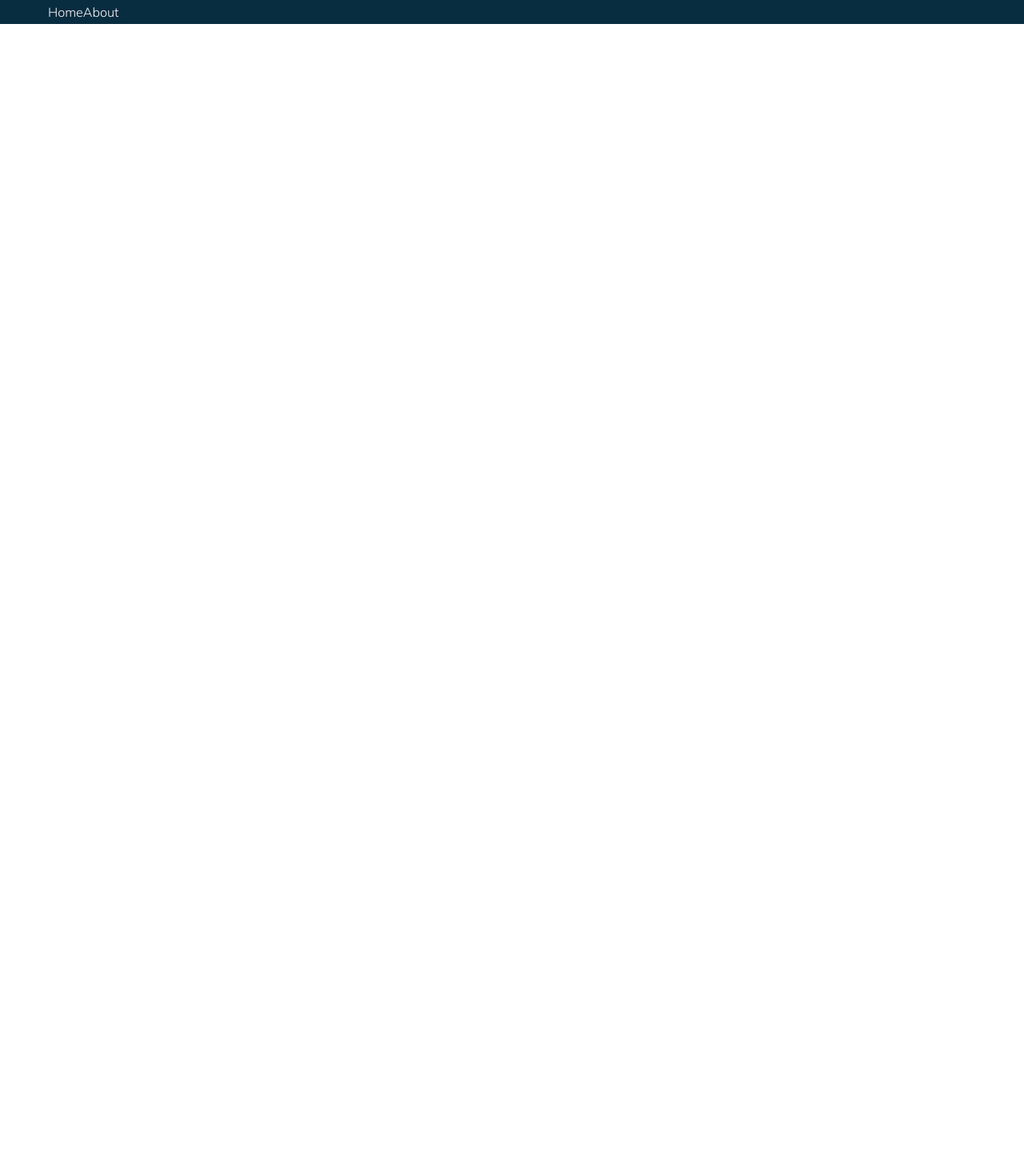
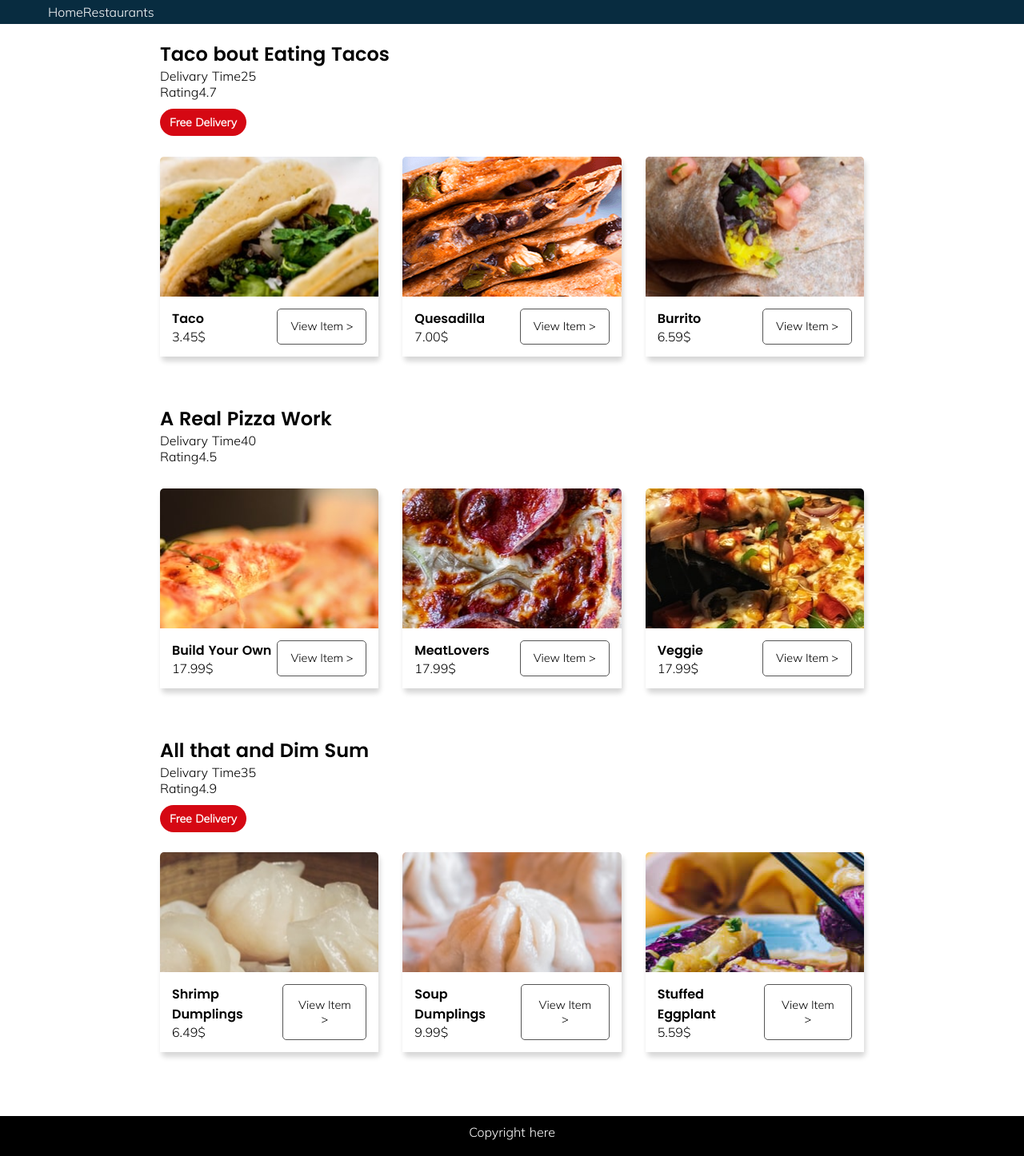
Before and after one commit to kareemegy/nuxtfoodapp, a Nuxt app: page /restaurants in a window 1280 px wide. Before the commit this address had no page. Shown: the whole page at 80% size. Before the commit the page ends 800 px from the top, so only its background shows below. Built offline with nearby package versions, Linux system fonts and the light colour scheme.

Commit message:
add restaurant page

```diff
--- a/pages/about.vue
+++ b/components/AppFooter.vue
@@ -1,7 +1,7 @@
 <template>
-    <div>
-        <h1>Hi From about page!</h1>
-    </div>
+    <footer>
+        <p>Copyright here</p>
+    </footer>
 </template>
 
 <script>
--- a/components/AppMenu.vue
+++ b/components/AppMenu.vue
@@ -3,7 +3,7 @@
      <ul>
          <li>
              <nuxt-link exact to="/">Home</nuxt-link>
-             <nuxt-link exact to="/about">About</nuxt-link>
+             <nuxt-link exact to="/restaurants">Restaurants</nuxt-link>
          </li>
      </ul>
  </nav>
--- a/layouts/default.vue
+++ b/layouts/default.vue
@@ -3,15 +3,18 @@
     <div class="content">
       <AppMenu />
       <Nuxt />
+      <AppFooter />
     </div>
   </div>
 </template>
 <script>
 import AppMenu from "@/components/AppMenu.vue";
+import AppFooter from "@/components/AppFooter.vue";
 
 export default {
   components: {
-    AppMenu
+    AppMenu,
+    AppFooter
   }
 };
 </script>
--- /dev/null
+++ b/pages/restaurants.vue
@@ -0,0 +1,16 @@
+<template>
+  <div>
+    <AppRestaurants />
+  </div>
+</template>
+
+<script>
+import AppRestaurants from "@/components/AppRestaurants.vue";
+export default {
+  components: {
+    AppRestaurants
+  }
+};
+</script>
+
+<style lang="scss" scoped></style>
```
